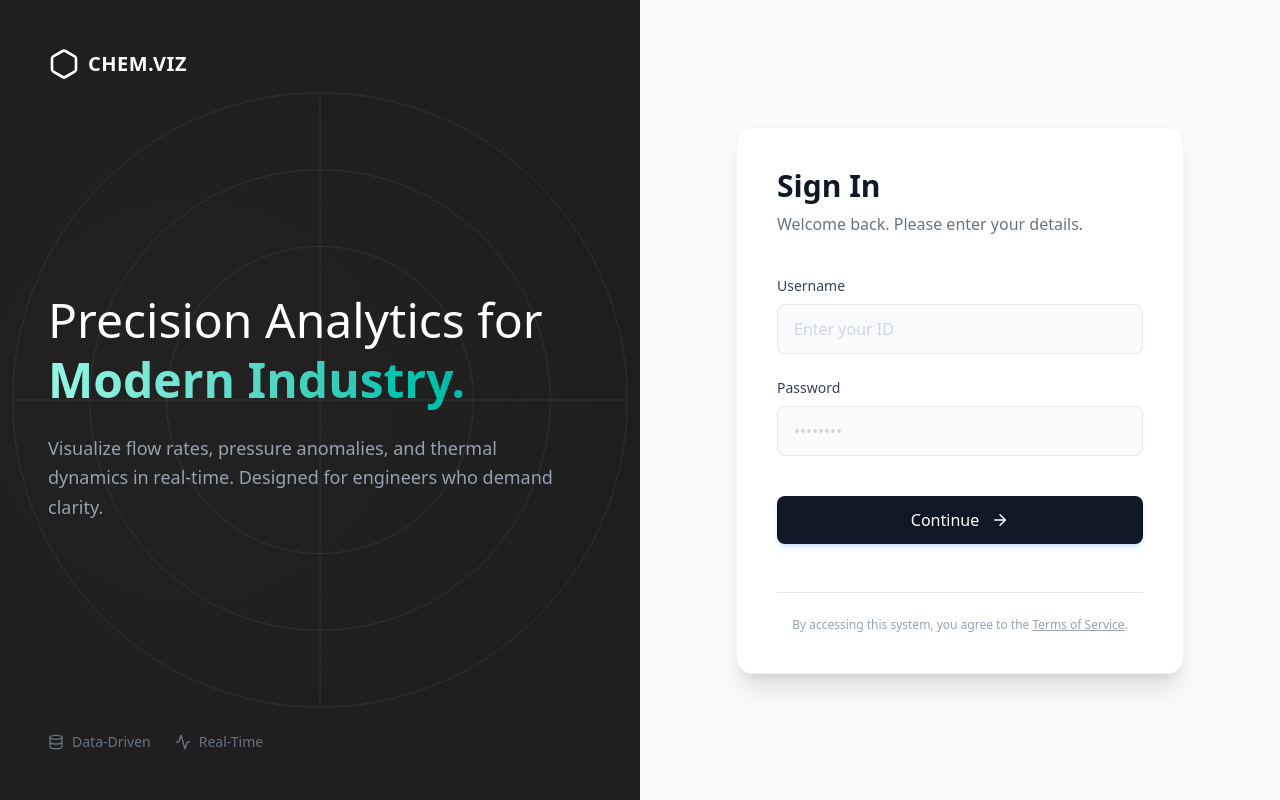
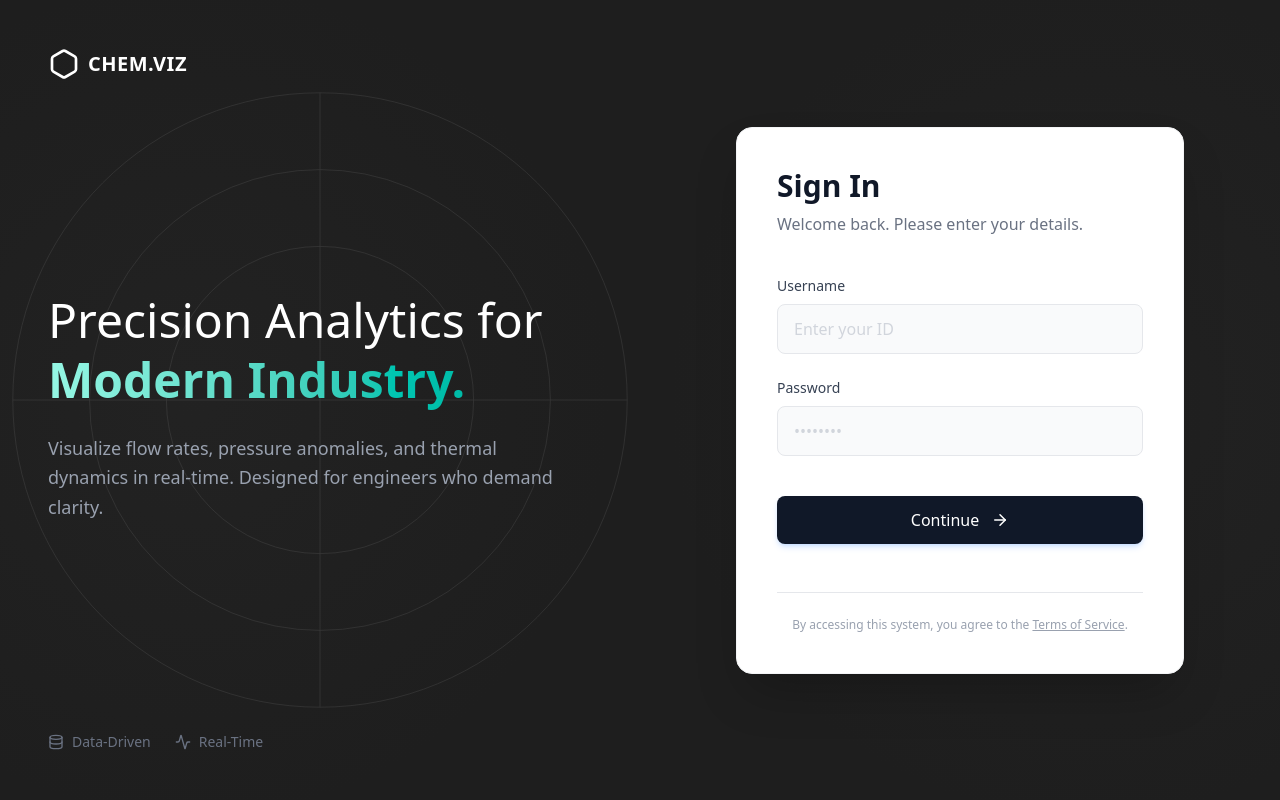
Before and after one commit to divyateja050/Django_project_08-02-2026, a React (Vite) app in the folder web-frontend/: page / in a window 1280 px wide. Built offline with nearby package versions, Linux system fonts and the light colour scheme.

Commit message:
v1.0.4 - UI update

```diff
--- a/web-frontend/src/components/Login.jsx
+++ b/web-frontend/src/components/Login.jsx
@@ -30,9 +30,9 @@ const Login = ({ onLogin }) => {
     };
 
     return (
-        <div className="min-h-screen w-full flex bg-[#FAFAF9] font-sans">
+        <div className="h-screen w-full flex bg-[#1e1e1e] font-sans overflow-hidden">
             {/* Left Column - Artistic/Brand Section */}
-            <div className="hidden lg:flex w-1/2 bg-[#1e1e1e] relative flex-col justify-between p-12 overflow-hidden text-white">
+            <div className="hidden lg:flex w-1/2 relative flex-col justify-between p-12 overflow-hidden text-white">
                 <div className="absolute inset-0 opacity-20 bg-[radial-gradient(circle_at_30%_50%,#333,transparent_70%)]"></div>
 
                 {/* Abstract Geometric Pattern */}
@@ -71,8 +71,11 @@ const Login = ({ onLogin }) => {
             </div>
 
             {/* Right Column - Login Form */}
-            <div className="w-full lg:w-1/2 flex items-center justify-center p-8 lg:p-24 bg-[#FAFAF9]">
-                <div className="w-full max-w-md bg-white p-10 rounded-2xl shadow-xl border border-gray-100">
+            <div className="w-full lg:w-1/2 flex items-center justify-center p-8 lg:p-24 relative">
+                {/* Right Side texture matching left */}
+                <div className="absolute inset-0 opacity-20 bg-[radial-gradient(circle_at_70%_50%,#333,transparent_70%)] pointer-events-none"></div>
+
+                <div className="w-full max-w-md bg-white p-10 rounded-2xl shadow-2xl border border-gray-100 relative z-10">
                     <div className="mb-10">
                         <h2 className="font-display text-3xl font-bold text-gray-900 mb-2">Sign In</h2>
                         <p className="text-gray-500">Welcome back. Please enter your details.</p>
```
